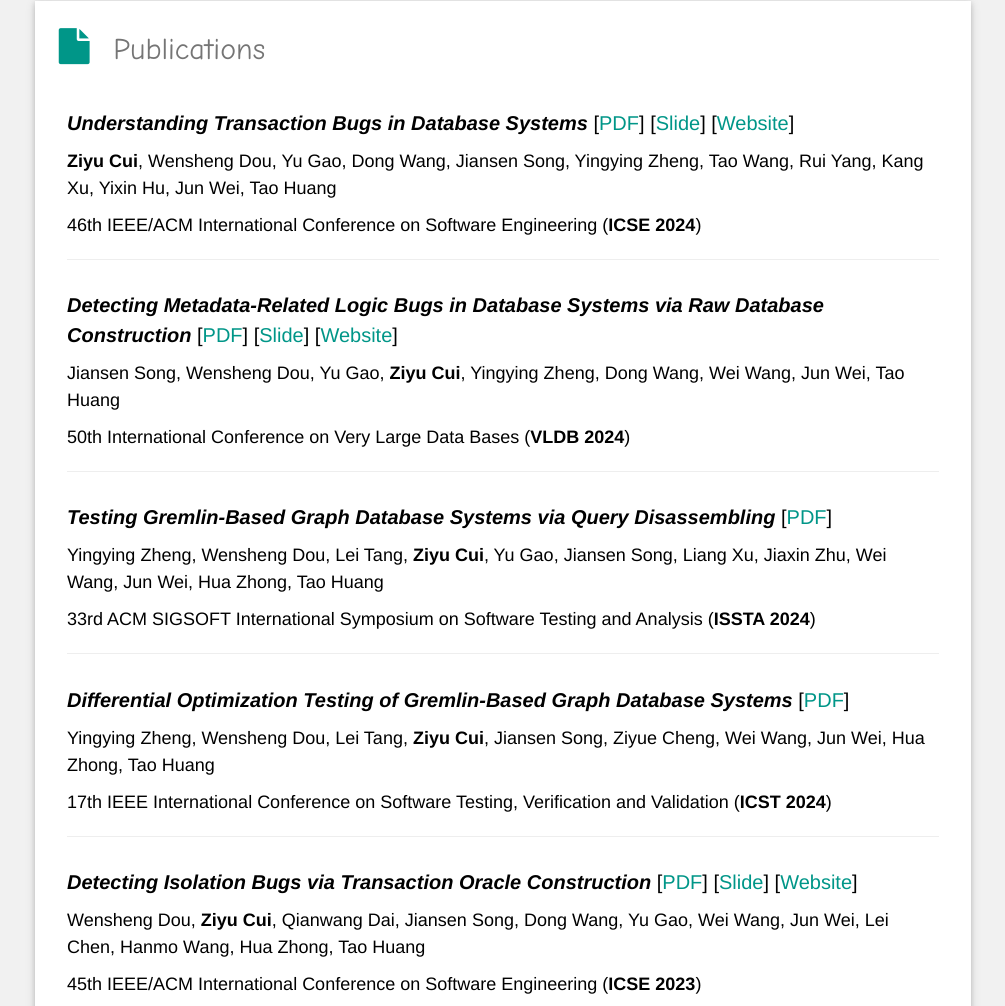
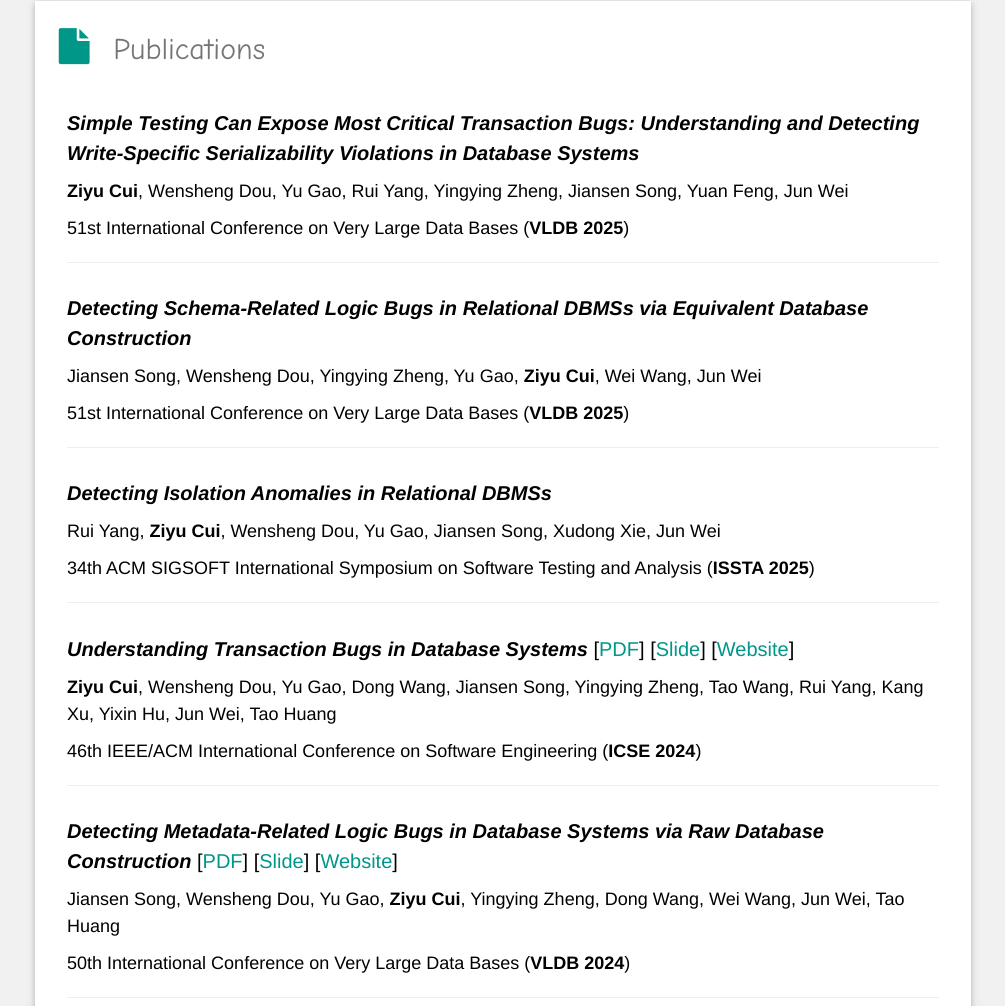
Before and after one commit to criszy/criszy.github.io, a plain HTML site: page index.html in a window 1280 px wide. Shown: the part 946-1952 px from the top of the page, without its empty margins (197-1202 px from the left). Drawn offline with nearby package versions, Linux system fonts and the light colour scheme.

Commit message:
update publications

```diff
--- a/index.html
+++ b/index.html
@@ -117,6 +117,30 @@
           <i class="fa fa-file fa-fw w3-margin-right w3-xxlarge w3-text-teal"></i>Publications
         </h2>
         <div class="w3-container">
+          <h4><b><em>Simple Testing Can Expose Most Critical Transaction Bugs: Understanding and Detecting Write-Specific Serializability Violations in Database Systems</em></b>
+          </h4>
+          <h5><b>Ziyu Cui</b>, Wensheng Dou, Yu Gao, Rui Yang, Yingying Zheng, Jiansen Song, Yuan Feng, Jun Wei</h5>
+          <h5>51st International Conference on Very Large Data Bases
+            (<b>VLDB 2025</b>)</h5>
+          <hr>
+        </div>
+        <div class="w3-container">
+          <h4><b><em>Detecting Schema-Related Logic Bugs in Relational DBMSs via Equivalent Database Construction</em></b>
+          </h4>
+          <h5>Jiansen Song, Wensheng Dou, Yingying Zheng, Yu Gao, <b>Ziyu Cui</b>, Wei Wang, Jun Wei</h5>
+          <h5>51st International Conference on Very Large Data Bases
+            (<b>VLDB 2025</b>)</h5>
+          <hr>
+        </div>
+        <div class="w3-container">
+          <h4><b><em>Detecting Isolation Anomalies in Relational DBMSs</em></b>
+          </h4>
+          <h5>Rui Yang, <b>Ziyu Cui</b>, Wensheng Dou, Yu Gao, Jiansen Song, Xudong Xie, Jun Wei</h5>
+          <h5>34th ACM SIGSOFT International Symposium on Software Testing and Analysis
+            (<b>ISSTA 2025</b>)</h5>
+          <hr>
+        </div>
+        <div class="w3-container">
           <h4><b><em>Understanding Transaction Bugs in Database Systems</em></b>
             [<a href="papers/2024-icse-txbug.pdf" class="w3-text-teal noline" target="_blank">PDF</a>]
             [<a href="papers/2024-icse-txbug.pptx" class="w3-text-teal noline" target="_blank">Slide</a>]
```
